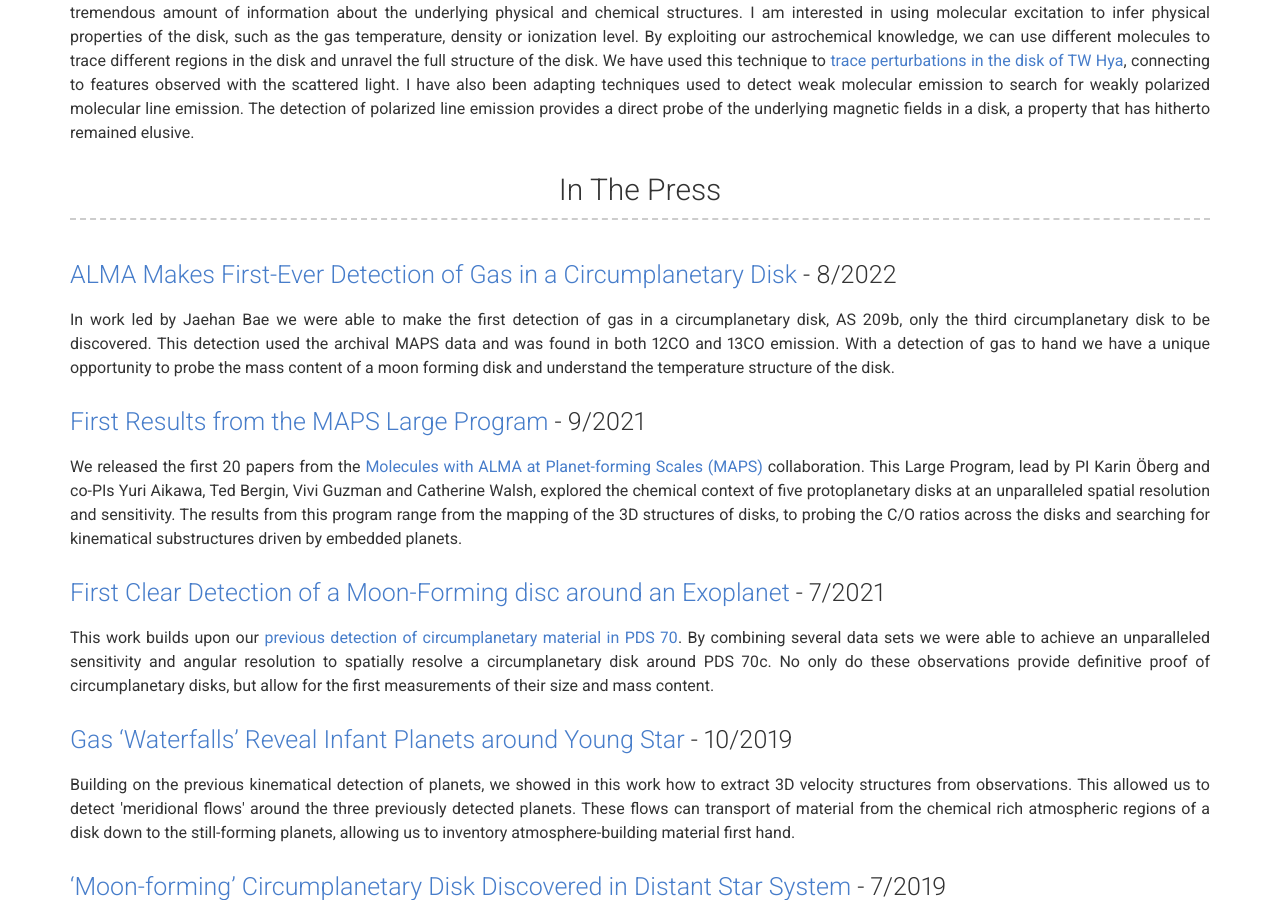
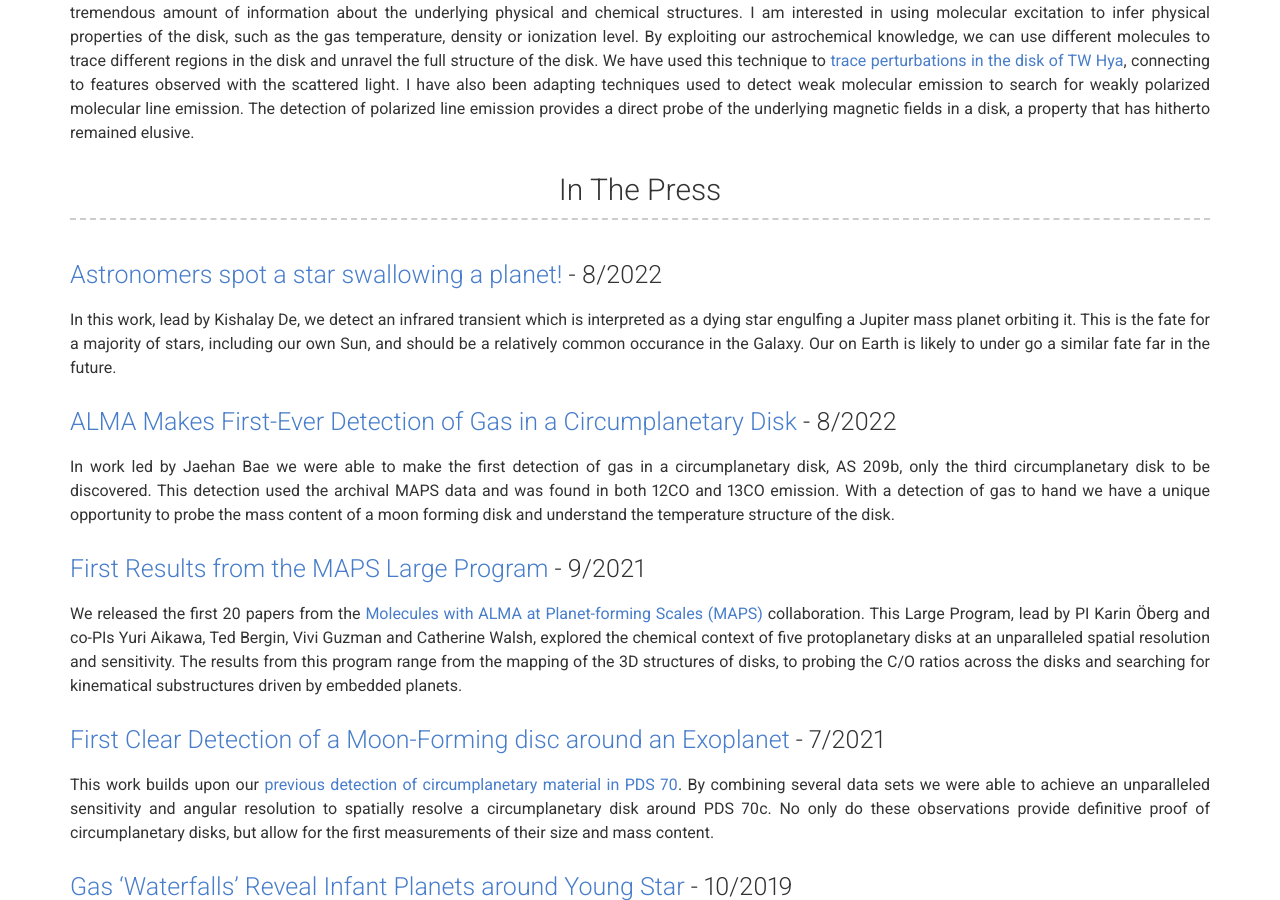
Before and after one commit to richteague/richteague.github.io, a Jekyll site: the page built from index.md, in a window 1280 px wide and 900 px high, scrolled down 1296 px. Built offline with Jekyll 4.4.1, drawn with Linux system fonts in a browser that asks for light colours.

Commit message:
Update research.html

```diff
--- a/_includes/research.html
+++ b/_includes/research.html
@@ -59,6 +59,15 @@
   <div class="row clearfix">
     <div class="col-md-12">
       {{ site.press_content | strip | markdownify }}
+
+      <h4><a href="https://news.mit.edu/2023/astronomers-spot-star-swallowing-planet-0503">Astronomers spot a star swallowing a planet!</a> - 8/2022</h4>
+      <br/>
+      <p>
+        In this work, lead by Kishalay De, we detect an infrared transient which is interpreted as a dying star engulfing a Jupiter mass planet orbiting it.
+        This is the fate for a majority of stars, including our own Sun, and should be a relatively common occurance in the Galaxy.
+        Our on Earth is likely to under go a similar fate far in the future.
+      </p>
+      <br/>
 
       <h4><a href="https://www.almaobservatory.org/en/image-releases/alma-makes-first-ever-detection-of-gas-in-a-circumplanetary-disk/">ALMA Makes First-Ever Detection of Gas in a Circumplanetary Disk</a> - 8/2022</h4>
       <br/>
```
